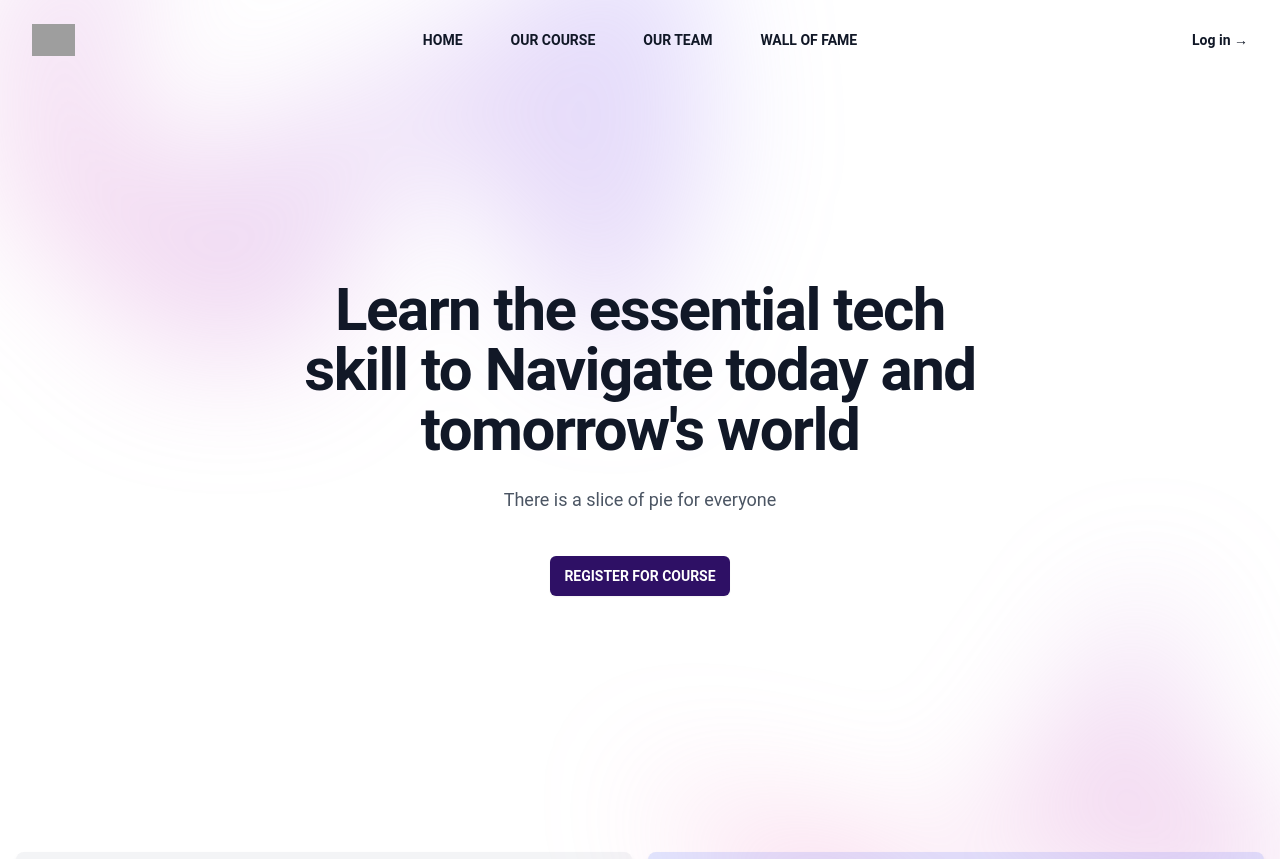
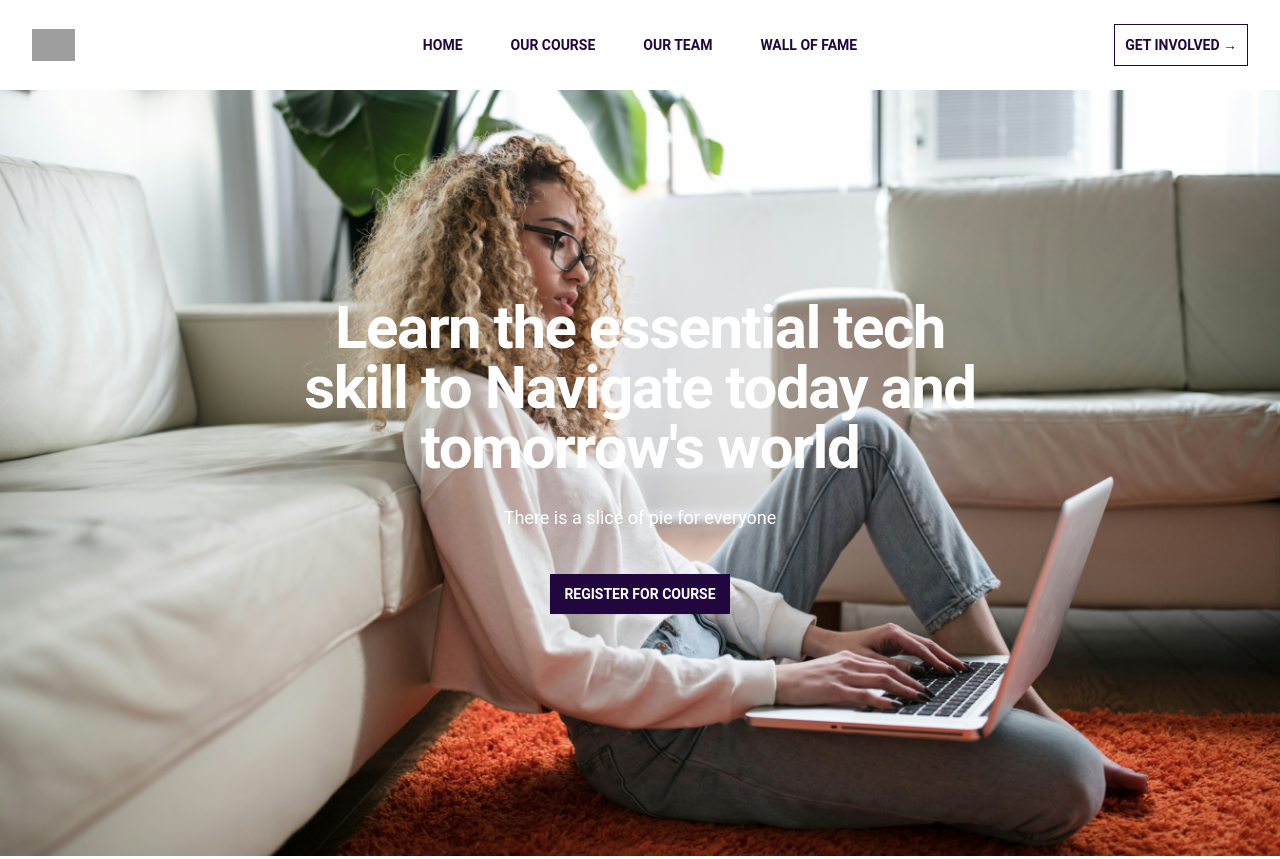
Before and after one commit to CHSGI/Techpye, a React (Vite) app: page / in a window 1280 px wide. Shown: the top 859 px of the page. Built offline with nearby package versions, Linux system fonts and the light colour scheme; grey boxes are pictures that could not be loaded.

Commit message:
Update NavBar and Hero components with new styles and background image, extend Tailwind config with custom colors

```diff
--- a/src/components/Hero.jsx
+++ b/src/components/Hero.jsx
@@ -1,14 +1,9 @@
-const navigation = [
-  { name: 'HOME', href: '#' },
-  { name: 'OUR COURSE', href: '#' },
-  { name: 'OUR TEAM', href: '#' },
-  { name: 'WALL OF FAME', href: '#' },
-]
+import bgImage from '../assets/img/bg-img.png'
 
 const Hero = () => {
 
   return (
-    <div className="bg-white">
+    <div className="bg-white" style={{ backgroundImage: `url(${bgImage})`, backgroundSize: 'cover', backgroundPosition: 'center' }}>
 
 
       <div className="relative px-6 isolate pt-14 lg:px-8">
@@ -16,33 +11,34 @@ const Hero = () => {
           className="absolute inset-x-0 overflow-hidden -top-40 -z-10 transform-gpu blur-3xl sm:-top-80"
           aria-hidden="true"
         >
-          <div
+          {/* <div
             className="relative left-[calc(50%-11rem)] aspect-[1155/678] w-[36.125rem] -translate-x-1/2 rotate-[30deg] bg-gradient-to-tr from-[#ff80b5] to-[#9089fc] opacity-30 sm:left-[calc(50%-30rem)] sm:w-[72.1875rem]"
             style={{
               clipPath:
                 'polygon(74.1% 44.1%, 100% 61.6%, 97.5% 26.9%, 85.5% 0.1%, 80.7% 2%, 72.5% 32.5%, 60.2% 62.4%, 52.4% 68.1%, 47.5% 58.3%, 45.2% 34.5%, 27.5% 76.7%, 0.1% 64.9%, 17.9% 100%, 27.6% 76.8%, 76.1% 97.7%, 74.1% 44.1%)',
             }}
-          />
+          /> */}
         </div>
-        <div className="max-w-2xl py-32 mx-auto sm:py-48 lg:py-56">
+        <div className="flex items-center justify-center h-screen max-w-2xl mx-auto">
         <div className="text-center">
-            <h1 className="text-4xl font-bold tracking-tight text-gray-900 sm:text-6xl">
+          <h1 className="text-4xl font-bold tracking-tight text-white sm:text-6xl">
             Learn the essential tech skill to Navigate today and tomorrow's world
           </h1>
-            <p className="mt-6 text-lg leading-8 text-gray-600">
+          <p className="mt-6 text-lg leading-8 text-white">
             There is a slice of pie for everyone
           </p>
           <div className="flex items-center justify-center mt-10 gap-x-6">
             <a
               href="#"
-                className="rounded-md bg-violet-950 px-3.5 py-2.5 text-sm font-semibold text-white shadow-sm hover:bg-violet-500 focus-visible:outline focus-visible:outline-2 focus-visible:outline-offset-2 focus-visible:outline-violet-600"
+              className="bg-purple-dark px-3.5 py-2.5 text-sm font-semibold text-white shadow-sm hover:bg-purple-900 focus-visible:outline focus-visible:outline-2 focus-visible:outline-offset-2 focus-visible:outline-violet-600"
             >
               REGISTER FOR COURSE
             </a>
           </div>
         </div>
       </div>
-        <div
+
+          {/* <div
             className="absolute inset-x-0 top-[calc(100%-13rem)] -z-10 transform-gpu overflow-hidden blur-3xl sm:top-[calc(100%-30rem)]"
             aria-hidden="true"
           >
@@ -53,7 +49,7 @@ const Hero = () => {
                   'polygon(74.1% 44.1%, 100% 61.6%, 97.5% 26.9%, 85.5% 0.1%, 80.7% 2%, 72.5% 32.5%, 60.2% 62.4%, 52.4% 68.1%, 47.5% 58.3%, 45.2% 34.5%, 27.5% 76.7%, 0.1% 64.9%, 17.9% 100%, 27.6% 76.8%, 76.1% 97.7%, 74.1% 44.1%)',
               }}
             />
-        </div>
+          </div> */}
       </div>
     </div>
   )
--- a/src/components/NavBar.jsx
+++ b/src/components/NavBar.jsx
@@ -13,7 +13,7 @@ const NavBar = () => {
   const [mobileMenuOpen, setMobileMenuOpen] = useState(false)
 
   return (
-      <header className="absolute inset-x-0 top-0 z-50">
+      <header className="absolute inset-x-0 top-0 z-50 bg-white">
         <nav className="flex items-center justify-between p-6 lg:px-8" aria-label="Global">
           <div className="flex lg:flex-1">
             <a href="#" className="-m-1.5 p-1.5">
@@ -28,7 +28,7 @@ const NavBar = () => {
           <div className="flex lg:hidden">
             <button
               type="button"
-              className="-m-2.5 inline-flex items-center justify-center rounded-md p-2.5 text-gray-700"
+              className="-m-2.5 inline-flex items-center justify-center rounded-md p-2.5 text-purple"
               onClick={() => setMobileMenuOpen(true)}
             >
               <span className="sr-only">Open main menu</span>
@@ -37,14 +37,14 @@ const NavBar = () => {
           </div>
           <div className="hidden lg:flex lg:gap-x-12">
             {navigation.map((item) => (
-              <a key={item.name} href={item.href} className="text-sm font-semibold leading-6 text-gray-900">
+              <a key={item.name} href={item.href} className="text-sm font-semibold leading-6 text-purple-dark">
                 {item.name}
               </a>
             ))}
           </div>
           <div className="hidden lg:flex lg:flex-1 lg:justify-end">
-            <a href="#" className="text-sm font-semibold leading-6 text-gray-900">
-              Log in <span aria-hidden="true">&rarr;</span>
+            <a href="#" className="px-2.5 py-2 text-sm font-semibold leading-6 border border-purple-dark text-purple-dark hover:text-white hover:bg-purple-dark">
+              GET INVOLVED <span aria-hidden="true">&rarr;</span>
             </a>
           </div>
         </nav>
@@ -62,7 +62,7 @@ const NavBar = () => {
               </a>
               <button
                 type="button"
-                className="-m-2.5 rounded-md p-2.5 text-gray-700"
+                className="-m-2.5 rounded-md p-2.5 text-purple"
                 onClick={() => setMobileMenuOpen(false)}
               >
                 <span className="sr-only">Close menu</span>
@@ -76,7 +76,7 @@ const NavBar = () => {
                     <a
                       key={item.name}
                       href={item.href}
-                      className="block px-3 py-2 -mx-3 text-base font-semibold leading-7 text-gray-900 rounded-lg hover:bg-gray-50"
+                      className="block px-3 py-2 -mx-3 text-base font-semibold leading-7 rounded-lg text-purple-dark hover:bg-gray-50"
                     >
                       {item.name}
                     </a>
@@ -85,7 +85,7 @@ const NavBar = () => {
                 <div className="py-6">
                   <a
                     href="#"
-                    className="-mx-3 block rounded-lg px-3 py-2.5 text-base font-semibold leading-7 text-gray-900 hover:bg-gray-50"
+                    className="-mx-3 block rounded-lg px-3 py-2.5 text-base font-semibold leading-7 text-purple-dark hover:bg-gray-50"
                   >
                     Log in
                   </a>
--- a/tailwind.config.js
+++ b/tailwind.config.js
@@ -6,6 +6,12 @@ export default {
   ],
   theme: {
     extend: {
+      colors: {
+        purple: {
+          light: '#6F3698',
+          dark: '#22073e',
+        },
+      },
       fontFamily: {
         sans: ['Roboto', 'sans-serif']
       },
```
Lines whose indentation alone changed are shown as unchanged.
